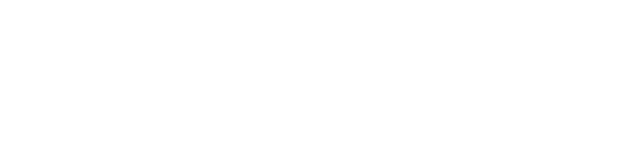
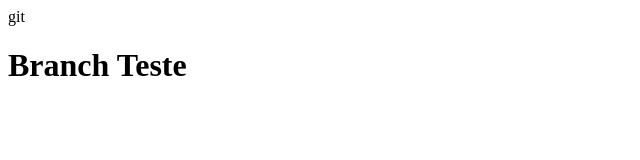
Before and after one commit to welltecnc/ProjetoBranch, a plain HTML site: page index.html in a window 1280 px wide. Shown: the whole page, without its empty margins (0-640 px from the left). Drawn offline with Linux system fonts and the light colour scheme.

Commit message:
adicionando o h1 branch teste

```diff
--- a/index.html
+++ b/index.html
@@ -4,8 +4,9 @@
     <meta charset="UTF-8">
     <meta name="viewport" content="width=device-width, initial-scale=1.0">
     <title>Exemplo3</title>
-</head>
+</head>git
 <body>
+    <h1>Branch Teste</h1>
 
 
     <!--chamando o javascript externo-->
```
